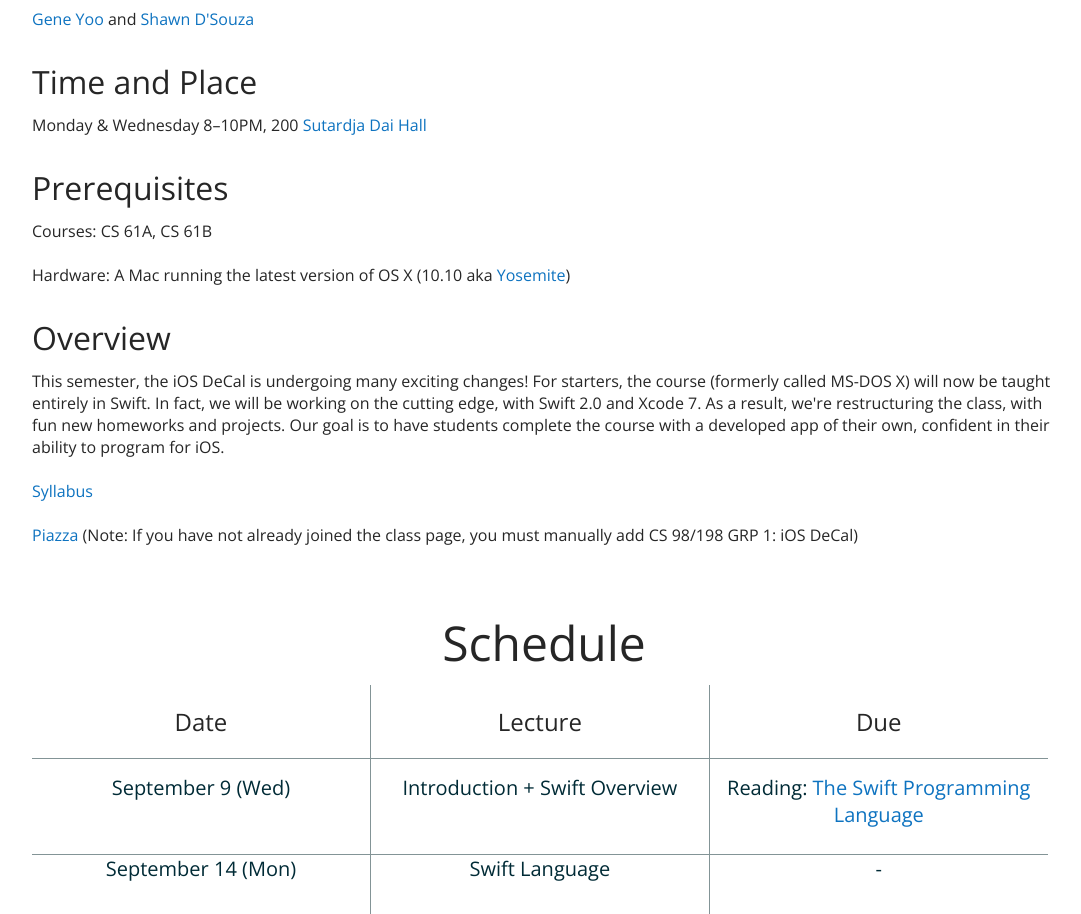
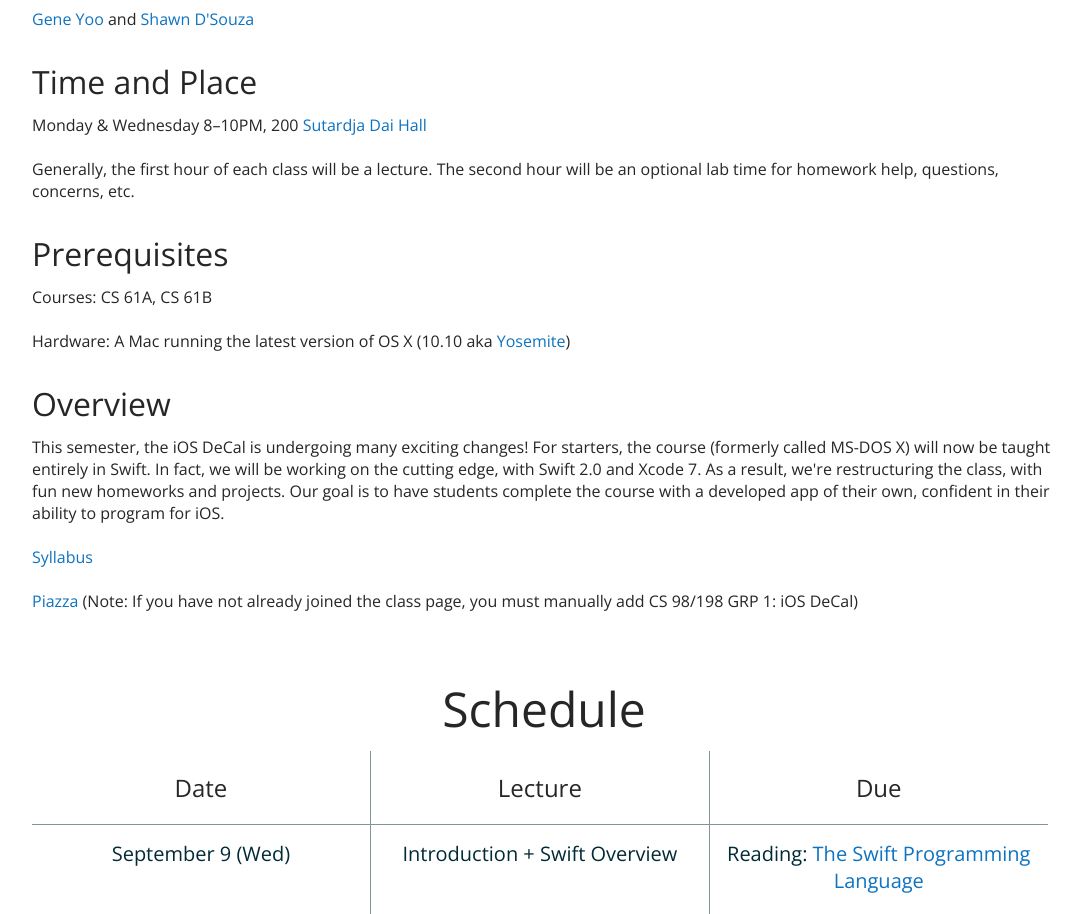
Before and after one commit to iosdecal/iosdecal.github.io, a plain HTML site: page index.html in a window 1280 px wide. Shown: the part 880-1794 px from the top of the page, without its empty margins (96-1177 px from the left). Drawn offline with nearby package versions, Linux system fonts and the light colour scheme.

Commit message:
Added description of class time breakdown

```diff
--- a/index.html
+++ b/index.html
@@ -32,6 +32,9 @@
 		</div>
 		<div class="subheading-content">
 			Monday & Wednesday 8–10PM, 200 <a href="http://www.berkeley.edu/map?sutardja" target="_blank">Sutardja Dai Hall</a>
+			<br />
+			<br />
+			Generally, the first hour of each class will be a lecture. The second hour will be an optional lab time for homework help, questions, concerns, etc.
 		</div>
 		<div class="subheading">
 			Prerequisites
```
